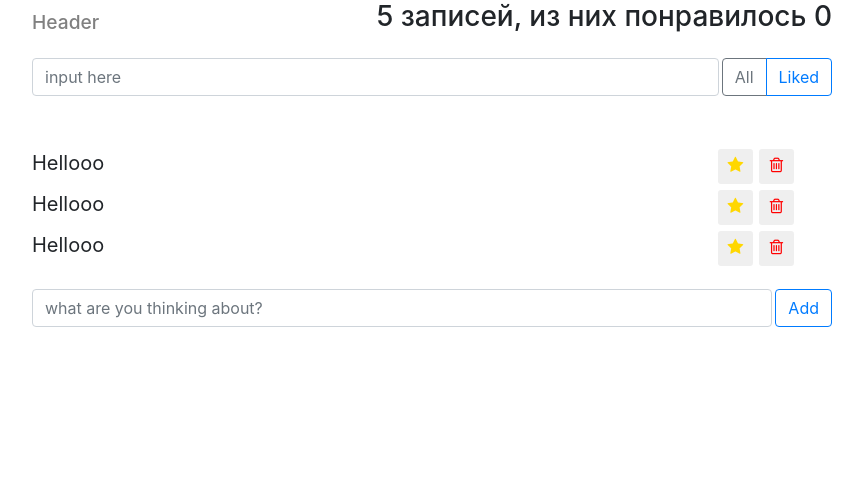
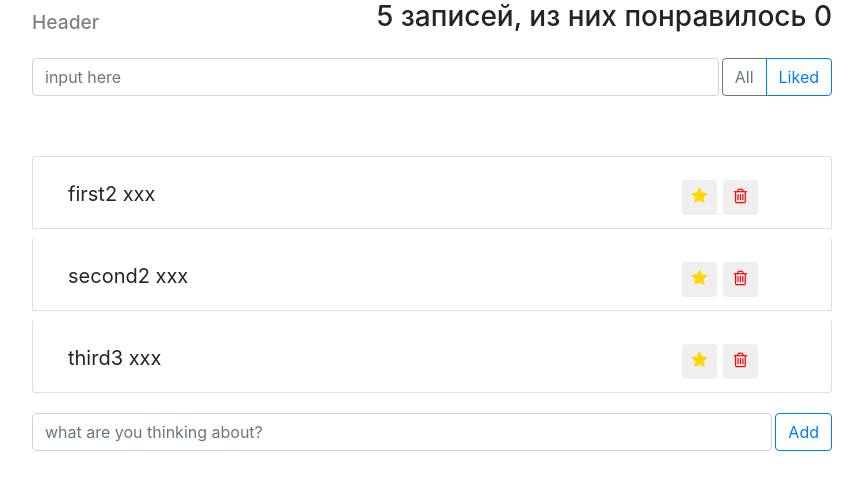
Before and after one commit to gitSergeyhab/React_2, a React (Create React App) app: page / in a window 1280 px wide. Shown: the top 490 px of the page, without its empty margins (208-1071 px from the left). Built offline with nearby package versions, Linux system fonts and the light colour scheme.

Commit message:
important and like - works, but onImportant and onLike - ???

```diff
--- a/src/components/app/app.js
+++ b/src/components/app/app.js
@@ -8,6 +8,11 @@ import PostAddForm from '../post-add-form/post-add-form';
 import './app.css';
 
 const App = () => {
+    const data = [
+        {label: "first2", important: true, id: 'cfbyjv'},
+        {label: "second2", important: false, id: 'jtvfkr' },
+        {label: "third3", important: true, id: 'nfutbsl'}
+    ];
     return (
         <div className='app'>
             <AppHeader/>
@@ -15,7 +20,7 @@ const App = () => {
                 <SearchPanel/>
                 <PostStatusFilter/>
             </div>
-            <PostList/>
+            <PostList posts={data}/>
             <PostAddForm/>
 
 
--- a/src/components/post-list-item/post-list-item.js
+++ b/src/components/post-list-item/post-list-item.js
@@ -3,14 +3,48 @@ import React from 'react';
 import './post-list-item.css';
 
 
-const PostListItem = () => {
+class PostListItem extends React.Component {
+    constructor (props) {
+        super(props);
+        this.state = {
+            important: false,
+            like: false
+        };
+        this.onImportant = this.onImportant.bind(this);
+        this.onLike = this.onLike.bind(this);
+    }
+
+    onImportant() {
+        this.setState(({important}) => ({
+            important: !important
+        }))
+    }
+
+    onLike() {
+        this.setState(({like}) => ({
+            like: !like
+        }))
+    }
+
+    render() {
+        const {label} = this.props;
+
+        const {important, like} = this.state;
+
+        let classes = 'app-list-item d-flex justify-content-between';
+
+        if (important) classes += ' important';
+        if (like) classes += ' like';
+
         return (
-    <li className='app-list-item d-flex justify-content-between' >
-        <span className='app-list-item-label qq'>
-            Hellooo
+            <div className={classes} >
+                <span className='app-list-item-label'
+                    onClick={this.onLike}>
+                    {label} xxx
                 </span>
                 <div className='d-flex justify-content-center align-items-center'>
-            <button type='button' className='btn-star btn-sm'>
+                    <button type='button' className='btn-star btn-sm'
+                            onClick={this.onImportant}>
                         <i className='fa fa-star'></i>
                     </button>
 
@@ -20,8 +54,9 @@ const PostListItem = () => {
 
                     <i className='fa fa-heart'></i>
                 </div>
-    </li>
-    );
-};
+            </div>
+        )
+    }
+}
 
 export default PostListItem;
--- a/src/components/post-list/post-list.js
+++ b/src/components/post-list/post-list.js
@@ -3,12 +3,28 @@ import PostListItem from '../post-list-item/post-list-item';
 
 import './post-list.css';
 
-const postList = () => {
+const postList = ({posts}) => {
+
+    // let allPosts = posts.map(post => {
+    //     return (
+    //     <li key={post.id} className='list-group-item'>
+    //         <PostListItem label={post.label} important={post.important} />
+    //     </li>
+    //     );
+    // });
+
+    let allPosts = posts.map(post => {
+        return (
+            <li key={post.id} className='list-group-item'>
+                <PostListItem {...post} />
+            </li>
+        );
+    });
+
     return (
         <ul className='app-list list-group'>
-            <PostListItem/>
-            <PostListItem/>
-            <PostListItem/>
+            {allPosts}
+
         </ul>
     )
 };
```
Also changed, not shown: 1 other file (tests, documents, lock files or other folders). Lines whose indentation alone changed are shown as unchanged.
